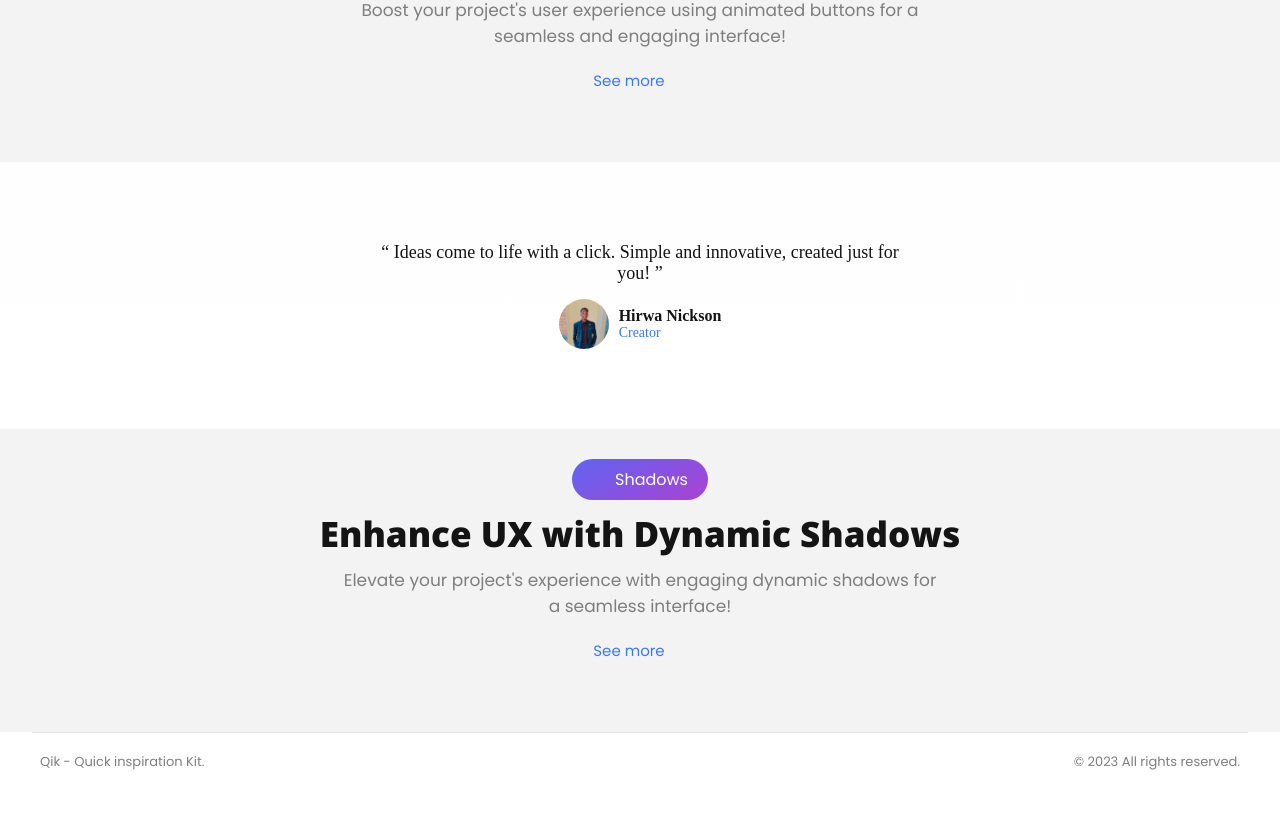
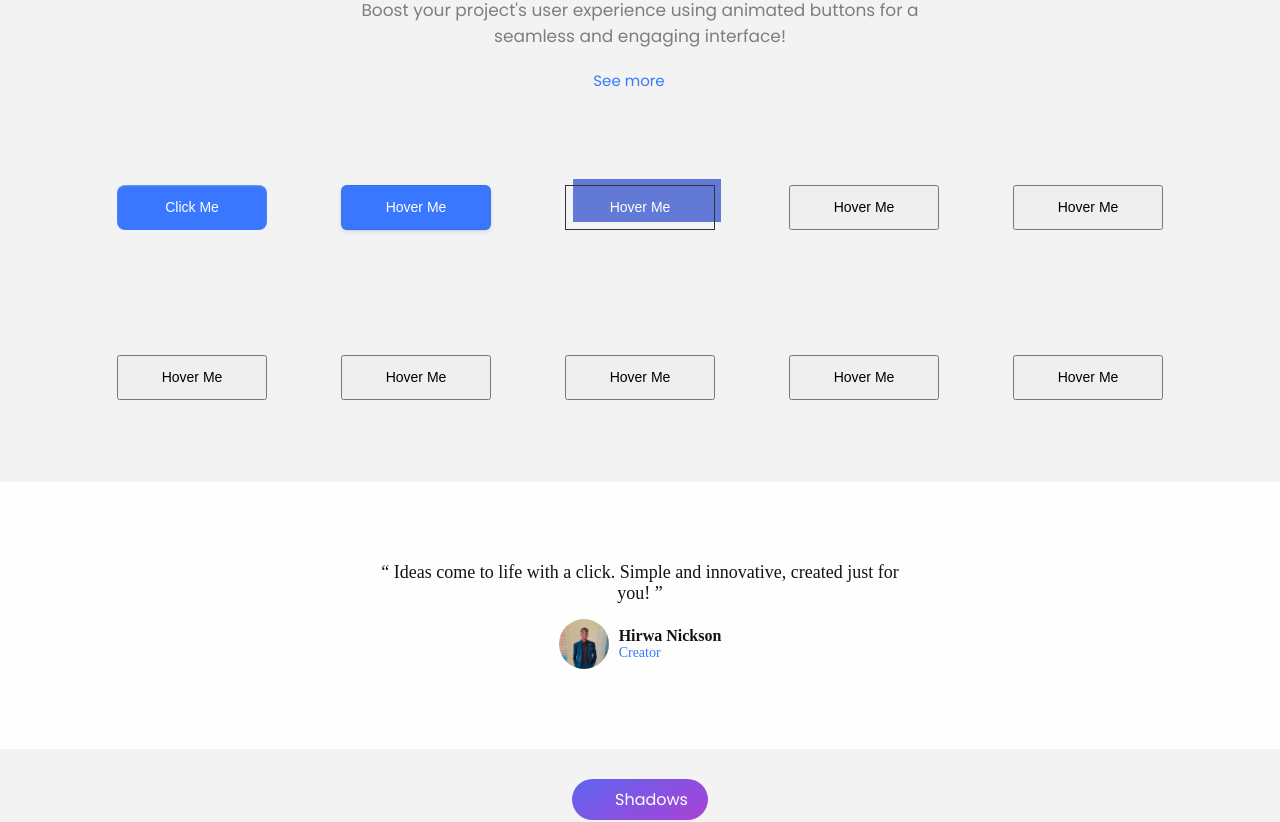
Before and after one commit to kevindermot99/qik, a React (Create React App) app: page / in a window 1280 px wide. Shown: the part 2595-3417 px from the top of the page. Before the commit the page ends 3387 px from the top, so only its background shows below. Built offline with nearby package versions, Linux system fonts and the light colour scheme; some icons are missing; a web font is replaced by a local one.

Commit message:
added a button section

```diff
--- a/src/components/Footer.jsx
+++ b/src/components/Footer.jsx
@@ -3,7 +3,7 @@ import React from 'react'
 function Footer() {
   return (
       <div className='footer'>
-          <p>Qik - Quick inspiration Kit.</p>
+          <p>QiK - Quick inspiration Kit.</p>
           <p>&copy; 2023 All rights reserved.</p>
     </div>
   )
--- a/src/index.css
+++ b/src/index.css
@@ -231,12 +231,12 @@ header {
     color: var(--main-color);
 }
 
-.scrollToTop{
+.scrollToTop {
     background-color: var(--header-color);
     box-shadow: unset;
 }
 
-.scrollToTop svg{
+.scrollToTop svg {
     fill: var(--main-color);
 }
 
@@ -485,7 +485,7 @@ header {
     gap: 5px;
 }
 
-.sh-title .identifier{
+.sh-title .identifier {
     display: flex;
     justify-content: center;
     align-items: center;
@@ -965,6 +965,7 @@ header {
     0% {
         transform: translateX(-100%);
     }
+
     100% {
         transform: translateX(100%);
     }
@@ -980,6 +981,7 @@ header {
     box-sizing: border-box;
     animation: rotation8 1s linear infinite;
 }
+
 .container8::after {
     content: '';
     box-sizing: border-box;
@@ -998,18 +1000,22 @@ header {
     0% {
         transform: rotate(0deg);
     }
+
     100% {
         transform: rotate(360deg);
     }
 }
 
-  .container9, .container9:before, .container9:after {
+.container9,
+.container9:before,
+.container9:after {
     border-radius: 50%;
     width: 2.5em;
     height: 2.5em;
     animation-fill-mode: both;
     animation: dotFadeInOut 1.8s infinite ease-in-out;
 }
+
 .container9 {
     color: var(--main-color);
     font-size: 6px;
@@ -1019,23 +1025,36 @@ header {
     animation-delay: -0.16s;
     transform: translateY(-13px);
 }
+
 .container9:before,
 .container9:after {
     content: '';
     position: absolute;
     top: 0;
 }
+
 .container9:before {
     left: -3.5em;
     animation-delay: -0.32s;
 }
+
 .container9:after {
     left: 3.5em;
 }
 
 @keyframes dotFadeInOut {
-    0%, 80%, 100% { box-shadow: 0 2.5em 0 -1.3em; opacity: .8;  }
-    40% { box-shadow: 0 2.5em 0 0; opacity: 1; }
+
+    0%,
+    80%,
+    100% {
+        box-shadow: 0 2.5em 0 -1.3em;
+        opacity: .8;
+    }
+
+    40% {
+        box-shadow: 0 2.5em 0 0;
+        opacity: 1;
+    }
 }
 
 .container10 {
@@ -1043,9 +1062,10 @@ header {
     width: 40px;
     height: 40px;
 }
+
 .container10:before,
 .container10:after {
-    content:"";
+    content: "";
     display: block;
     border: 20px solid transparent;
     border-top-color: var(--element-bg);
@@ -1055,25 +1075,38 @@ header {
     animation: weld-rotate 2s infinite ease-in;
     border-radius: 50px;
 }
+
 .container10:before {
-    border-color: transparent  transparent transparent var(--main-color);
+    border-color: transparent transparent transparent var(--main-color);
     animation-delay: 0.5s;
 }
+
 @keyframes weld-rotate {
-    0% , 25% {transform: rotate(0deg)}
-    50% , 75% {transform: rotate(180deg)}
-    100% {transform: rotate(360deg)}
-  }
-
-
-  .showroom{
+
+    0%,
+    25% {
+        transform: rotate(0deg)
+    }
+
+    50%,
+    75% {
+        transform: rotate(180deg)
+    }
+
+    100% {
+        transform: rotate(360deg)
+    }
+}
+
+
+.showroom {
     width: 100%;
     height: fit-content;
     padding: 30px;
     scroll-margin: 60px;
 }
 
-.showroom-grid{
+.showroom-grid {
     width: 100%;
     height: fit-content;
     max-width: 1100px;
@@ -1086,7 +1119,7 @@ header {
     overflow: hidden;
 }
 
-.showroom-grid .sg-card{
+.showroom-grid .sg-card {
     height: fit-content;
     min-height: 100%;
     background-color: var(--item-hover-color);
@@ -1101,23 +1134,23 @@ header {
     overflow: hidden;
 }
 
-.showroom-grid .sg-card.c1 span{
+.showroom-grid .sg-card.c1 span {
     color: mediumorchid;
 }
 
-.showroom-grid .sg-card.c2 span{
+.showroom-grid .sg-card.c2 span {
     color: mediumblue;
 }
 
-.showroom-grid .sg-card.c3 span{
+.showroom-grid .sg-card.c3 span {
     color: darkcyan;
 }
 
-.showroom-grid .sg-card.c4 span{
+.showroom-grid .sg-card.c4 span {
     color: seagreen;
 }
 
-.showroom-grid .sg-card span{
+.showroom-grid .sg-card span {
     font-size: 15px;
     display: flex;
     justify-content: center;
@@ -1127,19 +1160,19 @@ header {
     text-align: left;
 }
 
-.showroom-grid .sg-card h1{
+.showroom-grid .sg-card h1 {
     font-size: 20px;
     text-align: left;
     color: var(--text-color);
 }
 
-.showroom-grid .sg-card p{
+.showroom-grid .sg-card p {
     font-size: 15px;
     text-align: left;
     color: var(--text-color);
 }
 
-.showroom-grid .sg-card .links{
+.showroom-grid .sg-card .links {
     display: flex;
     gap: 10px;
     align-items: center;
@@ -1147,7 +1180,7 @@ header {
     font-size: 15px;
 }
 
-.links h5{
+.links h5 {
     color: var(--main-color);
     display: flex;
     justify-content: center;
@@ -1158,15 +1191,15 @@ header {
     font-size: 15px;
 }
 
-.links h5:hover{
+.links h5:hover {
     opacity: .6;
 }
 
-.showroom-grid .sg-card span svg{
+.showroom-grid .sg-card span svg {
     font-size: 20px;
 }
 
-.review{
+.review {
     display: flex;
     justify-content: flex-start;
     align-items: center;
@@ -1176,7 +1209,7 @@ header {
     font-family: 'Hedvig Letters Serif', serif;
 }
 
-.review p{
+.review p {
     font-size: 18px;
     width: 100%;
     text-align: center;
@@ -1184,51 +1217,175 @@ header {
     color: var(--text-color);
 }
 
-.review .by{
+.review .by {
     display: flex;
     justify-content: center;
     align-items: center;
     gap: 10px;
 }
 
-.review h1{
+.review h1 {
     font-size: 16px;
     text-align: left;
     color: var(--text-color);
 }
 
-.review .by p{
+.review .by p {
     text-align: left;
     font-size: 14px;
     color: var(--main-color);
 }
 
-.review img{
+.review img {
     border-radius: 50%;
 }
 
-
-
-
-
-
+.grid-2 {
+    width: 100%;
+    height: fit-content;
+    max-width: 1100px;
+    margin: auto;
+    /* background-color: cadetblue; */
+    display: grid;
+    grid-template-columns: repeat(auto-fit, minmax(200px, 1fr));
+    gap: 20px;
+}
+
+.grid-2-element {
+    /* background-color: var(--body-color); */
+    /* color: #fff; */
+    height: 150px;
+    text-align: center;
+    border-radius: 8px;
+    transition: .2s;
+    display: flex;
+    justify-content: center;
+    align-items: center;
+}
+
+.grid-2-element button {
+    text-transform: capitalize;
+    height: 45px;
+    width: 100%;
+    max-width: 150px;
+    transition: .2s;
+    font-size: 14px;
+    display: flex;
+    justify-content: center;
+    align-items: center;
+}
+
+.grid-2-element.b1 button {
+    align-items: center;
+    appearance: button;
+    background-color: var(--main-color);
+    border-radius: 8px;
+    border-style: none;
+    box-shadow: rgba(255, 255, 255, 0.26) 0 1px 2px inset;
+    box-sizing: border-box;
+    color: #fff;
+    cursor: pointer;
+    text-transform: none;
+    transition: color .13s ease-in-out, background .13s ease-in-out, opacity .13s ease-in-out, box-shadow .13s ease-in-out;
+    user-select: none;
+    -webkit-user-select: none;
+    touch-action: manipulation;
+}
+
+.grid-2-element.b1 button:active {
+    background-color: #006AE8;
+}
+
+.grid-2-element.b1 button:hover {
+    background-color: #1C84FF;
+}
+
+
+.grid-2-element.b2 button {
+    appearance: button;
+    backface-visibility: hidden;
+    background-color: var(--main-color);
+    border-radius: 6px;
+    border-width: 0;
+    box-shadow: rgba(50, 50, 93, .1) 0 0 0 1px inset, rgba(50, 50, 93, .1) 0 2px 5px 0, rgba(0, 0, 0, .07) 0 1px 1px 0;
+    box-sizing: border-box;
+    color: #fff;
+    cursor: pointer;
+    outline: none;
+    overflow: hidden;
+    position: relative;
+    text-align: center;
+    text-transform: none;
+    transform: translateZ(0);
+    user-select: none;
+    -webkit-user-select: none;
+}
+
+
+.grid-2-element.b2 button:hover {
+    box-shadow: rgba(50, 50, 93, .1) 0 0 0 1px inset, rgba(50, 50, 93, .2) 0 6px 15px 0, rgba(0, 0, 0, .1) 0 2px 2px 0, rgba(50, 151, 211, .3) 0 0 0 4px;
+}
+
+
+.grid-2-element.b3 button {
+  background-color: transparent;
+  border: 1px solid #333;
+  box-sizing: border-box;
+  color: #fff;
+  position: relative;
+  text-decoration: none;
+  user-select: none;
+  -webkit-user-select: none;
+  touch-action: manipulation;
+}
+
+.grid-2-element.b3 button:hover,
+.grid-2-element.b3 button:active {
+  outline: 0;
+}
+
+.grid-2-element.b3 button:hover {
+  background-color: transparent;
+  cursor: pointer;
+  border-color: var(--main-color);
+}
+
+.grid-2-element.b3 button:before {
+  background-color: #6279d6;
+  content: "";
+  height: 100%;
+  position: absolute;
+  right: -7px;
+  top: -7px;
+  transition: background-color 300ms ease-in;
+  width: 100%;
+  z-index: -1;
+  transition: .2s;
+}
+
+.grid-2-element.b3 button:hover:before {
+  background-color: var(--main-color);
+  right: 0px;
+  top: 0px
+}
 
 
 /* Footer */
-.footer{
+.footer {
     display: flex;
     justify-content: space-between;
     align-items: center;
     padding: 20px 40px;
     color: var(--text-color-low-opacity);
-    font-size: 13px;
+    font-size: 12px;
     position: relative;
     overflow: hidden;
     max-width: 1400px;
     margin: auto;
-}
-
-.footer::after{
+    text-transform: capitalize;
+}
+
+.footer::after {
     content: "";
     width: 95%;
     height: 1px;
--- a/src/pages/Home.jsx
+++ b/src/pages/Home.jsx
@@ -208,35 +208,35 @@ function Home() {
             </div>
             <Fade triggerOnce direction="up" duration={1200}>
                <div className="grid-2">
-                  <div className="grid-2-element">
-
+                  <div className="grid-2-element b1">
+                     <button>Click Me</button>
                   </div>
-                  <div className="grid-2-element">
-
+                  <div className="grid-2-element b2">
+                     <button>Hover Me</button>
                   </div>
-                  <div className="grid-2-element">
-
+                  <div className="grid-2-element b3">
+                     <button>Hover Me</button>
                   </div>
-                  <div className="grid-2-element">
-
+                  <div className="grid-2-element b4">
+                     <button>Hover Me</button>
                   </div>
-                  <div className="grid-2-element">
-
+                  <div className="grid-2-element b5">
+                     <button>Hover Me</button>
                   </div>
-                  <div className="grid-2-element">
-
+                  <div className="grid-2-element b6">
+                     <button>Hover Me</button>
                   </div>
-                  <div className="grid-2-element">
-
+                  <div className="grid-2-element b7">
+                     <button>Hover Me</button>
                   </div>
-                  <div className="grid-2-element">
-
+                  <div className="grid-2-element b8">
+                     <button>Hover Me</button>
                   </div>
-                  <div className="grid-2-element">
-
+                  <div className="grid-2-element b9">
+                     <button>Hover Me</button>
                   </div>
-                  <div className="grid-2-element">
-
+                  <div className="grid-2-element b10">
+                     <button>Hover Me</button>
                   </div>
                </div>
             </Fade>
```
Lines whose indentation alone changed are shown as unchanged.
